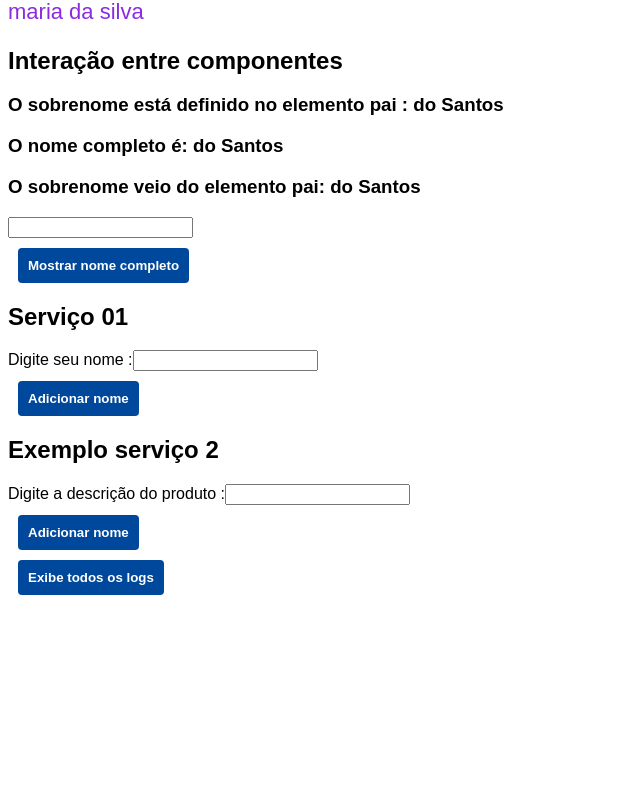
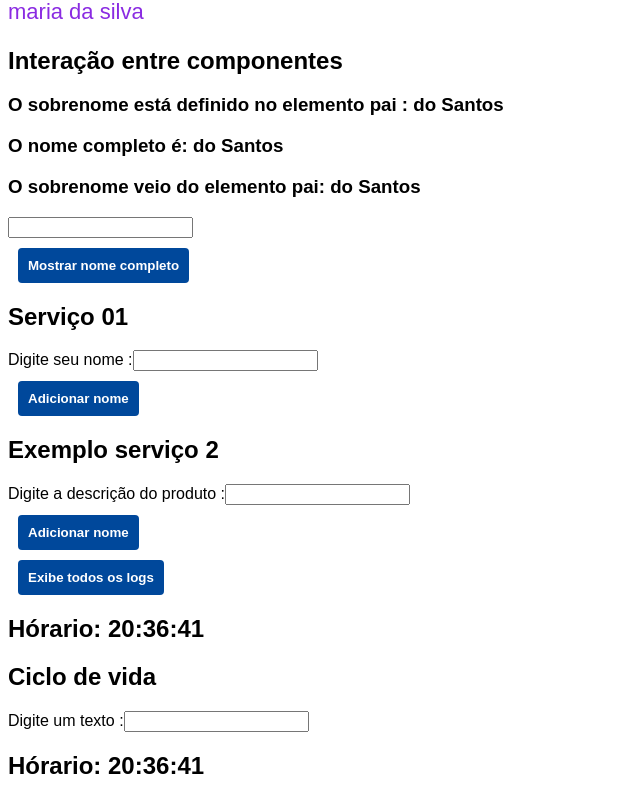
Before and after one commit to viniciusmarkdev/fundamentos-angular, an Angular app: page / in a window 1280 px wide. Shown: the part 1090-1890 px from the top of the page, without its empty margins (0-640 px from the left). Before the commit the page ends 1695 px from the top, so only its background shows below. Built offline with nearby package versions, Linux system fonts and the light colour scheme.

Commit message:
ciclo de vida OnInit e Onchanges

```diff
--- a/src/app/app.component.html
+++ b/src/app/app.component.html
@@ -16,3 +16,5 @@
 <app-component-pai></app-component-pai>
 <app-exemplo-servicos1></app-exemplo-servicos1>
 <app-exemplo-servicos2></app-exemplo-servicos2>
+<app-ciclo-de-vida></app-ciclo-de-vida>
+<app-ciclo-de-vida-pai> </app-ciclo-de-vida-pai>
--- a/src/app/app.module.ts
+++ b/src/app/app.module.ts
@@ -15,6 +15,8 @@
 import { ComponenteFilhoComponent } from './componente-filho/componente-filho.component';
 import { ExemploServicos1Component } from './exemplo-servicos1/exemplo-servicos1.component';
 import { ExemploServicos2Component } from './exemplo-servicos2/exemplo-servicos2.component';
+import { CicloDeVidaComponent } from './ciclo-de-vida/ciclo-de-vida.component';
+import { CicloDeVidaPaiComponent } from './ciclo-de-vida-pai/ciclo-de-vida-pai.component';
 
 @NgModule({
   declarations: [
@@ -29,7 +31,9 @@
     ComponentPaiComponent,
     ComponenteFilhoComponent,
     ExemploServicos1Component,
-    ExemploServicos2Component
+    ExemploServicos2Component,
+    CicloDeVidaComponent,
+    CicloDeVidaPaiComponent
   ],
   imports: [
     BrowserModule,
--- /dev/null
+++ b/src/app/ciclo-de-vida-pai/ciclo-de-vida-pai.component.html
@@ -0,0 +1,4 @@
+<h2>Ciclo de vida</h2>
+<label for="texto">Digite um texto :</label>
+<input type="text" id="texto" [(ngModel)]="texto">
+<app-ciclo-de-vida [texto]="texto"></app-ciclo-de-vida>
--- /dev/null
+++ b/src/app/ciclo-de-vida-pai/ciclo-de-vida-pai.component.ts
@@ -0,0 +1,13 @@
+import { Component, OnInit } from '@angular/core';
+
+@Component({
+  selector: 'app-ciclo-de-vida-pai',
+  templateUrl: './ciclo-de-vida-pai.component.html',
+  styleUrls: ['./ciclo-de-vida-pai.component.css']
+})
+export class CicloDeVidaPaiComponent {
+
+  texto = "";
+
+
+}
--- /dev/null
+++ b/src/app/ciclo-de-vida/ciclo-de-vida.component.html
@@ -0,0 +1 @@
+<h2>Hórario: {{ horario | date:"HH:mm:ss"}}</h2>
--- /dev/null
+++ b/src/app/ciclo-de-vida/ciclo-de-vida.component.ts
@@ -0,0 +1,28 @@
+import { Component, Input, OnChanges, OnInit, SimpleChanges } from '@angular/core';
+
+@Component({
+  selector: 'app-ciclo-de-vida',
+  templateUrl: './ciclo-de-vida.component.html',
+  styleUrls: ['./ciclo-de-vida.component.css']
+})
+export class CicloDeVidaComponent implements OnInit , OnChanges{
+
+  @Input() texto = "";
+
+   horario = new Date();
+
+   timer: any = null!;
+
+  ngOnInit(): void {
+
+    console.log("O evento OnInit disparou");
+    this.timer = setInterval(()=>this.horario= new Date () , 1000 );
+
+  }
+
+  ngOnChanges(changes: SimpleChanges): void {
+
+    console.log(changes);
+  }
+
+}
```
Also changed, not shown: src/app/ciclo-de-vida-pai/ciclo-de-vida-pai.component.css (added), src/app/ciclo-de-vida/ciclo-de-vida.component.css (added), 2 other files (tests, documents, lock files or other folders).
